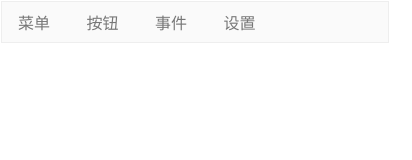
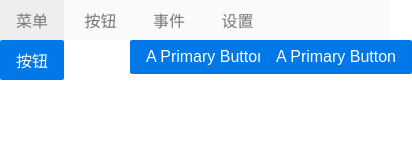
Before and after one commit to MerlinJY/LjyApp, a website: page www/index.html in a window 390 px wide. Shown: the whole page, 412 px wide, since content can reach past the window. Drawn offline with Linux system fonts and the light colour scheme; some packages are replaced by stand-ins of ours.

Commit message:
Update index.html

```diff
--- a/www/index.html
+++ b/www/index.html
@@ -8,8 +8,8 @@
         <link rel="stylesheet" type="text/css" href="css/pure-min.css">
         <title></title>
     </head>
-    <body style="padding:1px;">
-        <header style="background-color:#FAFAFA;border: 1px solid #eee;">
+    <body>
+        <header style="background-color:#FAFAFA;">
             <div class="pure-menu pure-menu-horizontal">
                 <a href="#" class="pure-menu-heading pure-menu-link">菜单</a>
                 <ul class="pure-menu-list">
@@ -19,6 +19,11 @@
                 </ul>
             </div>
         </header>
+        <div class="pure-g">
+            <div class="pure-u-1-3"><button class="pure-button pure-button-primary" id="btn_Open">按钮</button></div>
+            <div class="pure-u-1-3"><button class="pure-button pure-button-primary">A Primary Button</button></div>
+            <div class="pure-u-1-3"><button class="pure-button pure-button-primary">A Primary Button</button></div>
+        </div>
     </body>
 </html>
 <script type="text/javascript" src="cordova.js"></script>
@@ -31,7 +36,8 @@
         app.IsDeviceReady = true;
     }, false);
     (function () {
-        $("#btn_Show").click(function(){
+        $("#btn_Open").click(function() {
+            var ref = cordova.InAppBrowser.open('http://10.22.0.239', '_blank', 'location=no');
         });
     }());
 </script>
```
